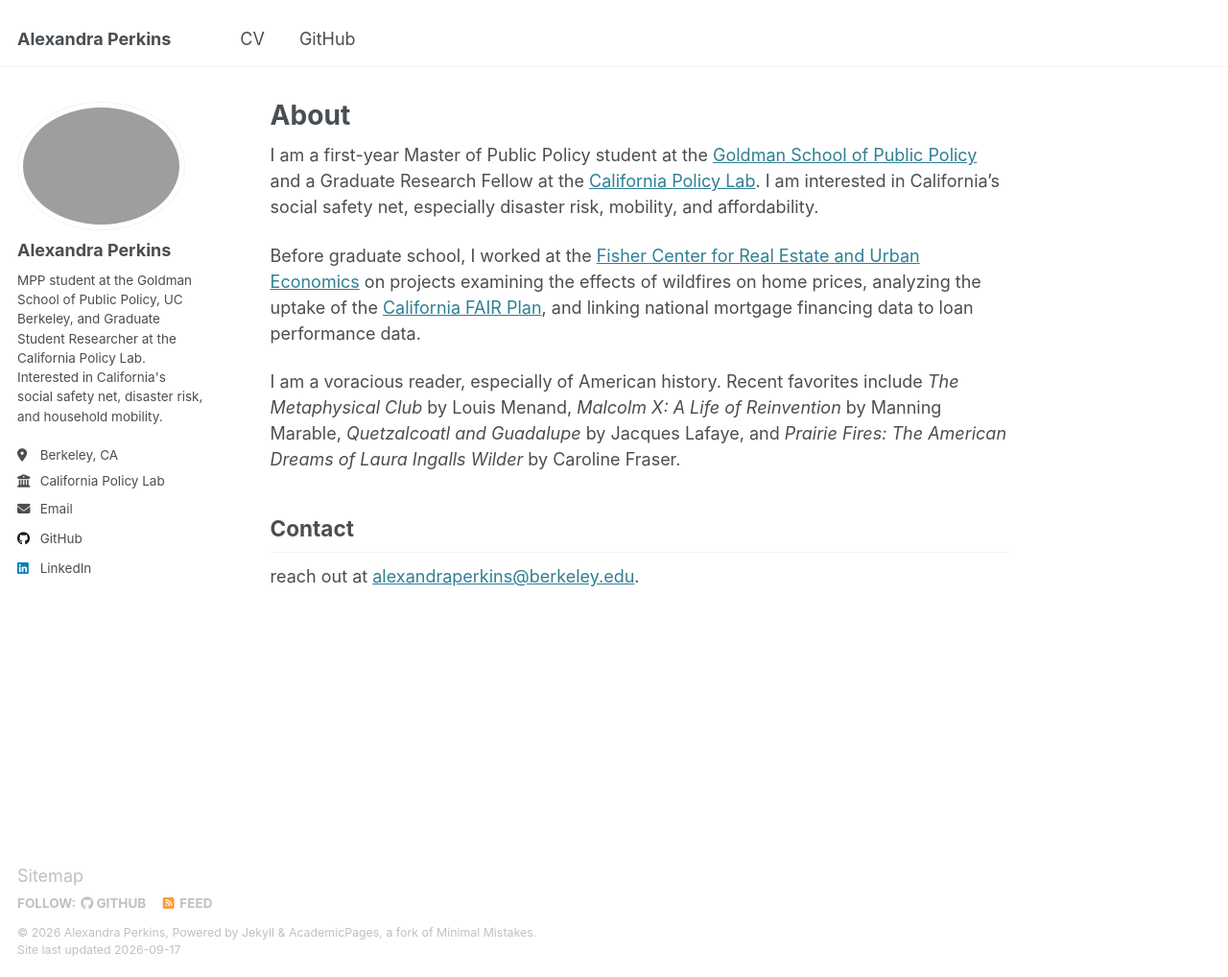
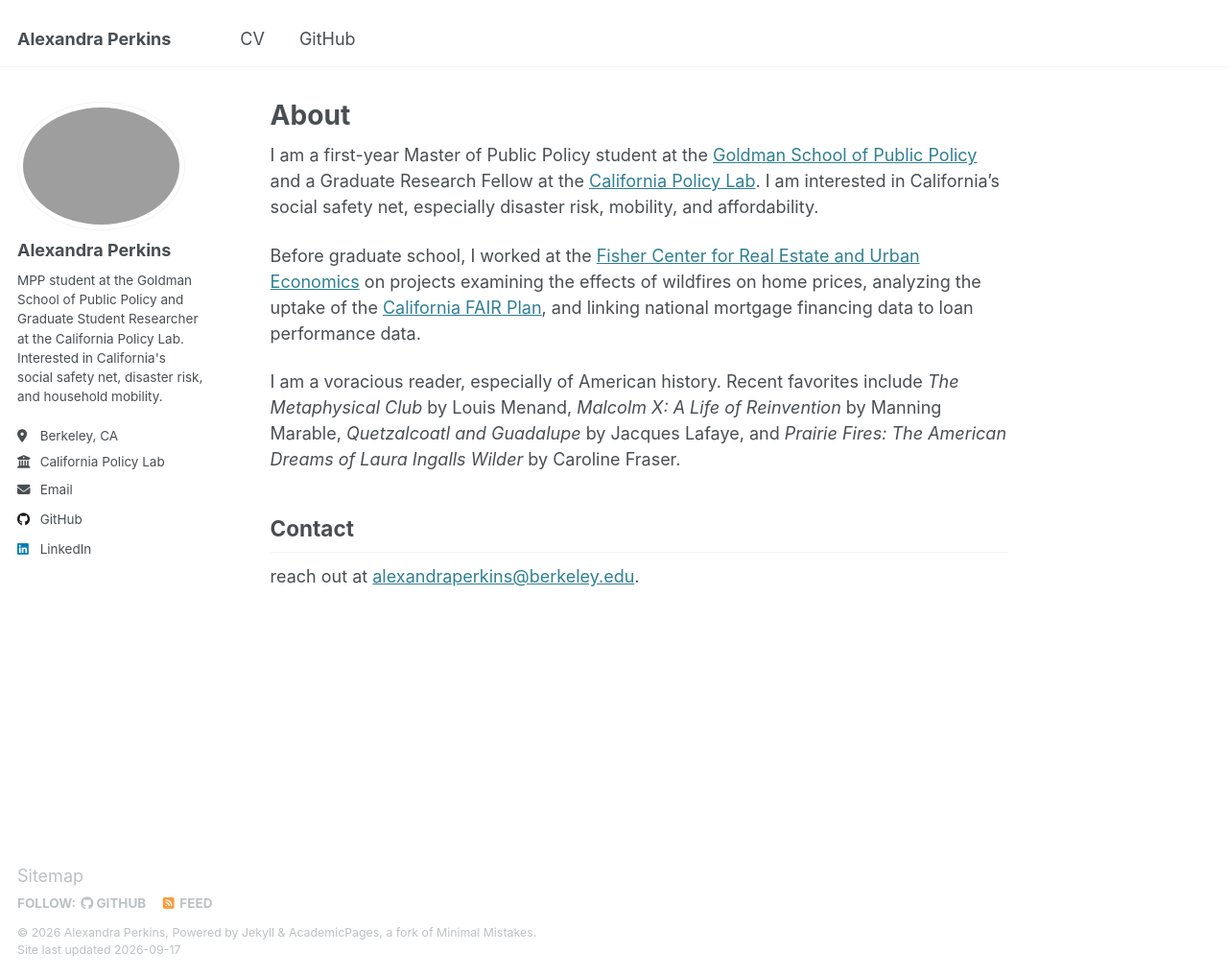
Before and after one commit to perkinsalex/perkinsalex.github.io, a Jekyll site: the page built from _pages/about.md, in a window 1280 px wide and 1018 px high. Shown: the whole window at 96% size. Built offline with Jekyll 4.4.1, drawn with Linux system fonts in a browser that asks for light colours.

Commit message:
Update _config.yml

```diff
--- a/_config.yml
+++ b/_config.yml
@@ -25,7 +25,7 @@ author:
   avatar           : "RS_05655.JPG"
   name             : "Alexandra Perkins"
   pronouns         : # example: "she/her"
-  bio              : "MPP student at the Goldman School of Public Policy, UC Berkeley, and Graduate Student Researcher at the California Policy Lab. Interested in California's social safety net, disaster risk, and household mobility."
+  bio              : "MPP student at the Goldman School of Public Policy and Graduate Student Researcher at the California Policy Lab. Interested in California's social safety net, disaster risk, and household mobility."
   location         : "Berkeley, CA"
   employer         : "California Policy Lab"
   uri              : # URL
```
